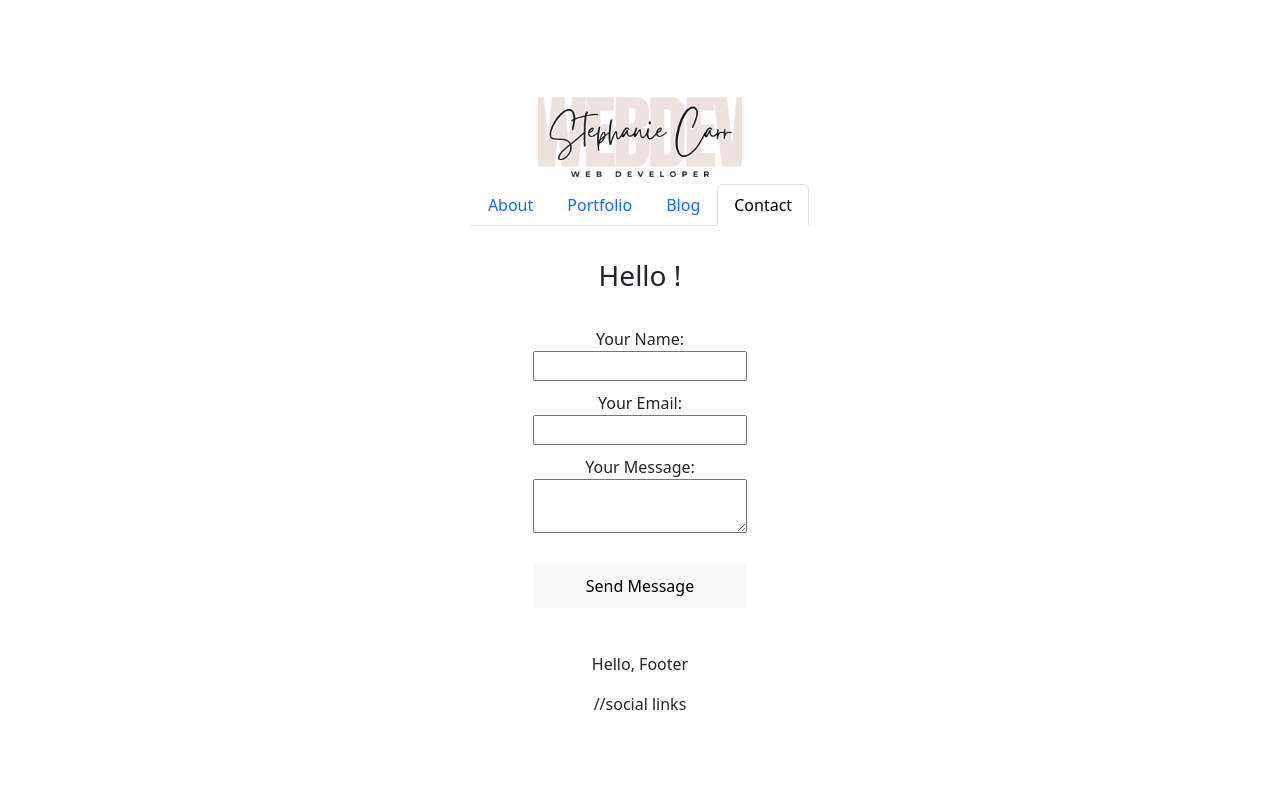
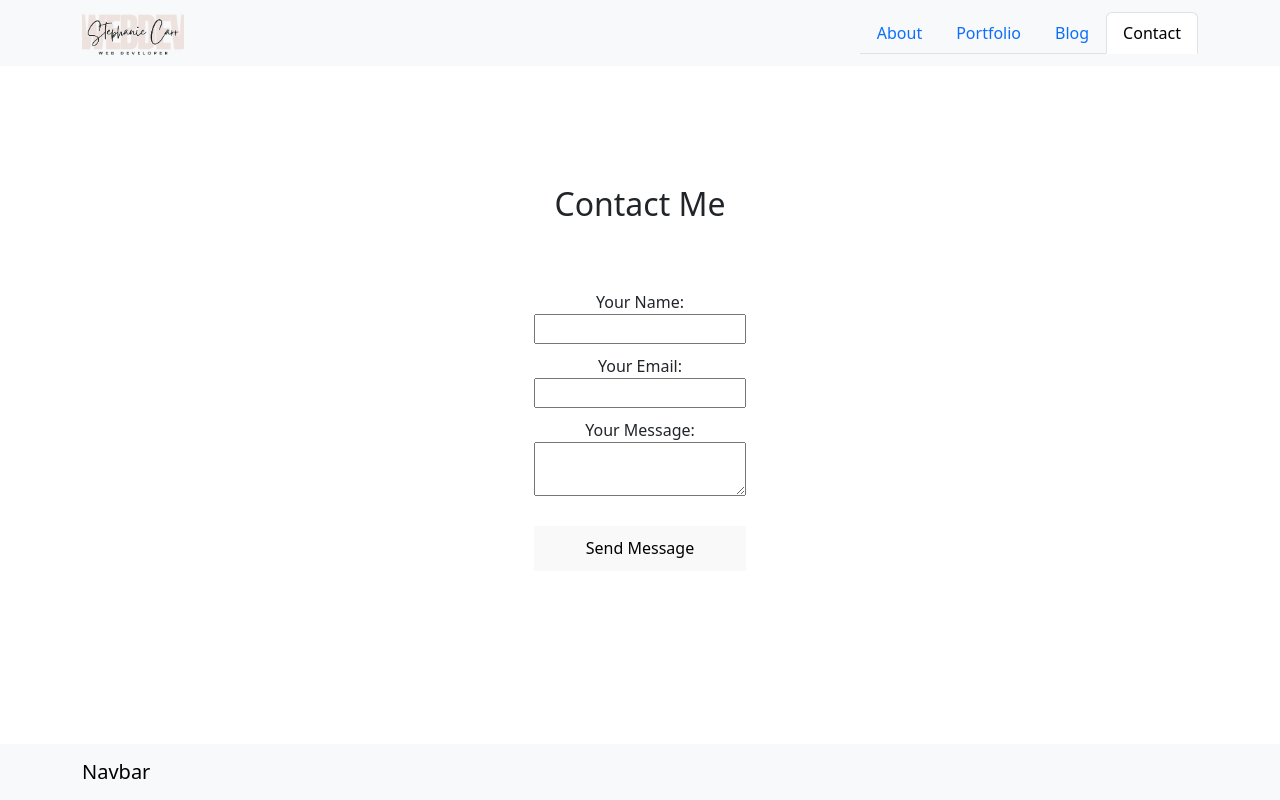
Before and after one commit to sacarr91/SC-Full-Stack, a React (Vite) app: page /Contact in a window 1280 px wide. Built offline with nearby package versions, Linux system fonts and the light colour scheme.

Commit message:
I lost track, but it's currently working

```diff
--- a/src/App.jsx
+++ b/src/App.jsx
@@ -5,13 +5,14 @@ import Header from './components/Header';
 import { StrictMode } from 'react';
 import 'bootstrap/dist/css/bootstrap.min.css';
 
+
 function App() {
 
   return (
     <>
       <StrictMode>
         <Header />
-        <main className="mx-3">
+        <main className="mx-3 p-3">
           <Outlet />
         </main>
         <Footer />
--- a/src/components/Footer.jsx
+++ b/src/components/Footer.jsx
@@ -1,15 +1,15 @@
 // text or icon links to profiles on {GitHub, LinkedIn, StackOverflow}
-
-
+import Container from 'react-bootstrap/Container';
+import Navbar from 'react-bootstrap/Navbar';
 
 function Footer() {
-
-    return (
-        <>
-            <p>Hello, Footer</p>
-            //social links
-        </>
-    )
-};
+  return (
+    <Navbar fixed="bottom" expand="lg" className="bg-body-tertiary">
+      <Container>
+        <Navbar.Brand href="#">Navbar</Navbar.Brand>
+      </Container>
+    </Navbar>
+  );
+}
 
 export default Footer;
--- a/src/components/Header.jsx
+++ b/src/components/Header.jsx
@@ -1,8 +1,16 @@
 import NavTabs from "./NavTabs";
+import Container from 'react-bootstrap/Container';
+import Navbar from 'react-bootstrap/Navbar';
 
 
 function Header() {
-    return <NavTabs />;
-}
+    return <>
+    <Navbar fixed="top" expand="lg" className="bg-body-tertiary">
+      <Container>
+      <img src='/src/assets/sc-portfolio-header-image.png' height={50}></img>
+      <NavTabs />
+      </Container>
+    </Navbar>
+    </>}
 
 export default Header;
--- a/src/components/NavTabs.jsx
+++ b/src/components/NavTabs.jsx
@@ -5,7 +5,6 @@ function NavTabs() {
 
     return (
         <>
-            <img src='/src/assets/sc-portfolio-header-image.png' height={100}></img>
             <ul className="nav nav-tabs">
                 <li className="nav-item">
                     <Link
--- a/src/components/Project.jsx
+++ b/src/components/Project.jsx
@@ -1,8 +1,10 @@
 import Card from 'react-bootstrap/Card';
 import Col from 'react-bootstrap/Col';
+import Button from 'react-bootstrap/Button'
 import projectsList from '../projects';
 
 function Project({ name }) {
+
     return projectsList.map((project) => {
         if (project.id !== name) {
             console.log(`${project.id} != ${name}`)
@@ -10,8 +12,8 @@ function Project({ name }) {
             console.log(`${project.id} = ${name}!`)
             console.log(`title: ${project.title}, src: ${project.src}, description: ${project.description}, link: ${project.link}, repo: ${project.repo}`);
             return (
-            <Col className='p-5'>
-                <Card className=''>
+                <Col>
+                    <Card>
                         <Card.Img variant="top" src={project.src} />
                         <Card.Body>
                             <Card.Title>{project.title}</Card.Title>
@@ -20,8 +22,10 @@ function Project({ name }) {
                             </Card.Text>
                         </Card.Body>
                         <Card.Footer>
-                        <button href={project.link}>1</button>
-                        <button href={project.repo}>2</button>
+                            <Button href={project.link}
+                                target="_blank" variant='dark' className='m-2'>Link</Button>
+                            <Button href={project.repo}
+                                target="_blank" variant='secondary' className='m-2'>Repo</Button>
                         </Card.Footer>
                     </Card>
                 </Col >
--- a/src/pages/Contact.jsx
+++ b/src/pages/Contact.jsx
@@ -1,12 +1,14 @@
 import { useState } from 'react';
 import { validateEmail } from '../utils/helpers'
 import '../utils/style.css'
+import Container from 'react-bootstrap/esm/Container';
 
 function Contact() {
     const [email, setEmail] = useState('');
     const [name, setName] = useState('');
     const [message, setMessage] = useState('');
     const [errorMessage, setErrorMessage] = useState('');
+    const [greeting, setGreeting] = useState('');
 
     const handleInputChange = (e) => {
         const { target } = e;
@@ -15,7 +17,9 @@ function Contact() {
 
         if (inputType === 'name') {
             setName(inputValue);
+            setGreeting(`Hello, ${inputValue}!`);
         } else if (inputType === 'email') {
+            setGreeting(`Hello, ${name}!`);
             setEmail(inputValue);
         } else {
             setMessage(inputValue);
@@ -36,10 +40,11 @@ function Contact() {
     };
 
     return (
+        <Container className="py-5">
+            <h2 className='mb-3'>Contact Me</h2>
             <div className="container text-center">
-            <h3>
-                <br></br>
-                Hello {name}!
+                <h3 className='pt-3'>
+                    {greeting}
                 </h3>
                 <form className="form" onSubmit={handleFormSubmit}>
                     <div>
@@ -97,6 +102,7 @@ function Contact() {
                     </div>
                 )}
             </div>
+        </Container>
     );
 };
 
--- a/src/pages/Portfolio.jsx
+++ b/src/pages/Portfolio.jsx
@@ -1,8 +1,12 @@
 import Row from 'react-bootstrap/Row';
 import Project from '../components/Project';
+import Container from 'react-bootstrap/esm/Container';
 
 function Portfolio() {
     return (
+        <>
+            <Container className="py-5">
+                <h2 className='mb-3'>Portfolio</h2>
                 <Row xs={1} md={2} lg={3} className="g-4">
                     <Project name='tutorhub' />
                     <Project name='weather' />
@@ -11,6 +15,8 @@ function Portfolio() {
                     <Project name='ntsg' />
                     <Project name='jenna' />
                 </Row>
+                </Container>
+            </>
             );
 }
 
--- a/src/projects.js
+++ b/src/projects.js
@@ -4,7 +4,7 @@ const projectsList = [
         title: 'TutorHub',
         src: '/src/assets/tutorHub.gif',
         description: 'tutorhubDesc',
-        link: 'tutorhubLink',
+        link: 'https://google.com',
         repo: 'https://github.com/sacarr91/tutorHub'
     },
     {
@@ -12,7 +12,7 @@ const projectsList = [
         title: 'Rain or Shine Weather Forecast',
         src: '/src/assets/weather.gif',
         description: 'weatherDesc',
-        link: 'weatherLink',
+        link: 'https://google.com',
         repo: 'https://github.com/sacarr91/rain-or-shine-weather-forecast'
     },
     {
@@ -20,7 +20,7 @@ const projectsList = [
         title: 'Roster Roundup',
         src: '/src/assets/roster.png',
         description: 'rosterDesc',
-        link: 'rosterLink',
+        link: 'https://google.com',
         repo: 'https://github.com/sacarr91/Roster-Roundup'
 
     },
@@ -29,7 +29,7 @@ const projectsList = [
         title: 'SQUADUP!',
         src: 'squadSrc',
         description: 'squadDesc',
-        link: 'squadLink',
+        link: 'https://google.com',
         repo: 'https://github.com/sacarr91/SQUADUP'
 
 
@@ -39,8 +39,8 @@ const projectsList = [
         title: 'New to Strings Guide',
         src: 'ntsgSrc',
         description: 'ntsgDesc',
-        link: 'ntsgLink',
-        repo: 'ntsgRepo'
+        link: 'https://google.com',
+        repo: 'https://github.com/sacarr91'
 
     },
     {
@@ -48,8 +48,8 @@ const projectsList = [
         title: 'Jenna Vincitore, MME, M.Ed.',
         src: 'jennaSrc',
         description: 'jennaDesc',
-        link: 'jennaLink',
-        repo: 'jennaRepo'
+        link: 'https://google.com',
+        repo: 'https://github.com/sacarr91'
 
     },
 ]
```
Lines whose indentation alone changed are shown as unchanged.
